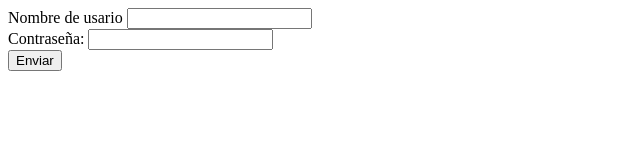
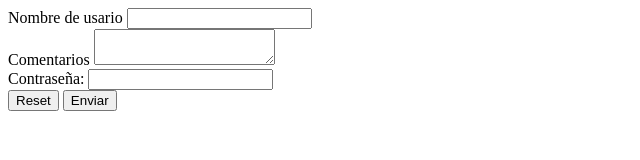
Before and after one commit to danterob/htmlcssOpnBootCamp, a plain HTML site: page 02-forms-tables/formularios.html in a window 1280 px wide. Shown: the whole page, without its empty margins (0-640 px from the left). Drawn offline with Linux system fonts and the light colour scheme.

Commit message:
add type of buttons actions

```diff
--- a/02-forms-tables/formularios.html
+++ b/02-forms-tables/formularios.html
@@ -5,16 +5,21 @@
     <title>Formularios</title>
 </head>
 <body>
-    <form action="resultados.html" method="post">
+    <form action="resultados.html" method="GET">
         <div>
             <label for="username">Nombre de usario</label>
             <input name="username" id="username">
         </div>
         <div>
+            <label for="comentarios">Comentarios</label>
+            <textarea name="comentarios" id="comentarios"></textarea>
+        </div>
+        <div>
             <label for="password">Contraseña:</label>
             <input name="password" id="password" type="password">
         </div>
-        <button>Enviar</button>
+        <button type="reset">Reset</button>
+        <button type="submit">Enviar</button>
     </form>
 </body>
 </html>
```
